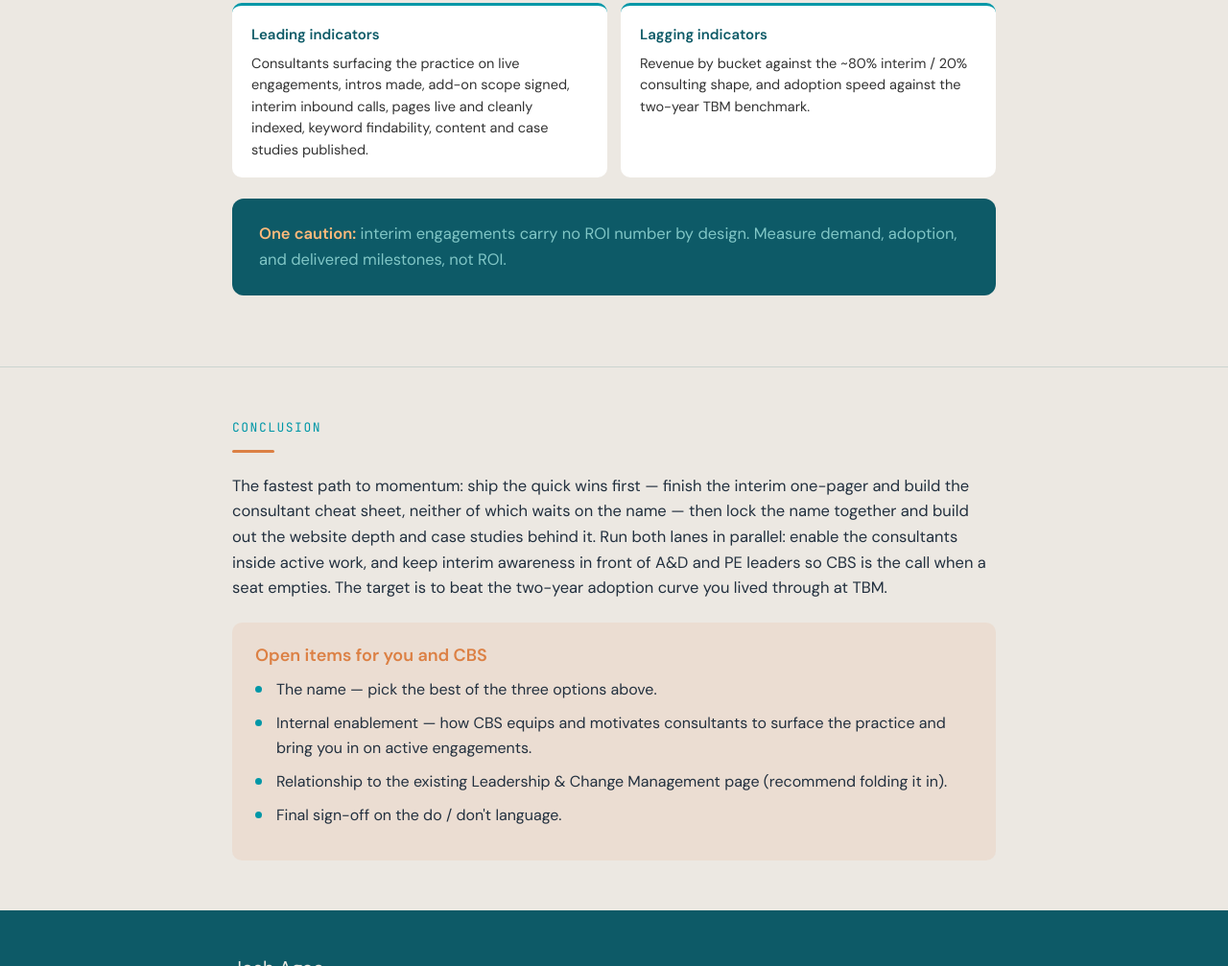
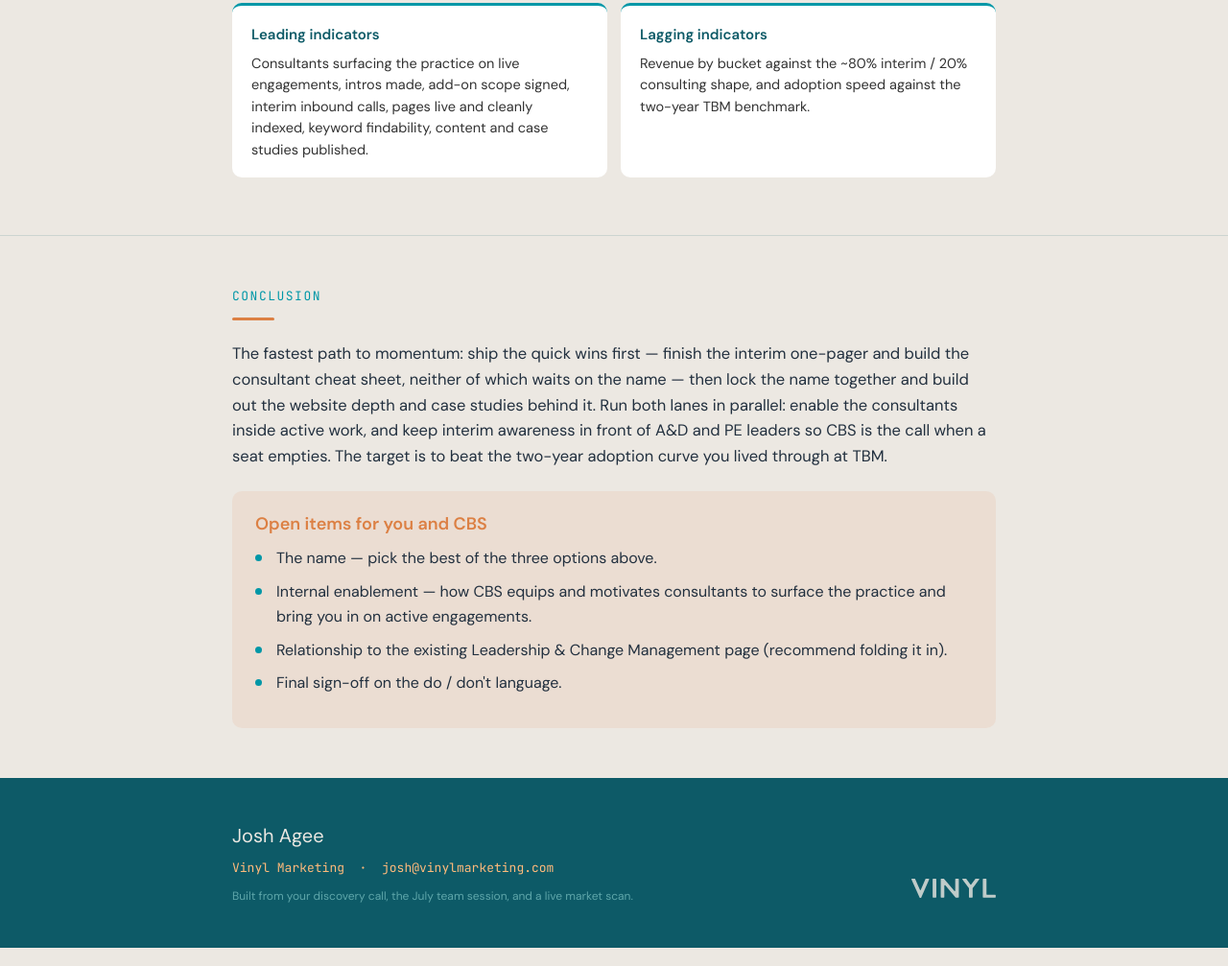
Before and after one commit to grumponalog/Human-Capital-Practice-Strategy, a plain HTML site: page index.html in a window 1280 px wide. Shown: the part 5272-6279 px from the top of the page at 96% size. Drawn offline with Linux system fonts and the light colour scheme.

Commit message:
Remove no-ROI caution from Measure section

```diff
--- a/index.html
+++ b/index.html
@@ -220,7 +220,6 @@
       <div class="card"><h4>Leading indicators</h4><p>Consultants surfacing the practice on live engagements, intros made, add-on scope signed, interim inbound calls, pages live and cleanly indexed, keyword findability, content and case studies published.</p></div>
       <div class="card"><h4>Lagging indicators</h4><p>Revenue by bucket against the ~80% interim / 20% consulting shape, and adoption speed against the two-year TBM benchmark.</p></div>
     </div>
-    <div class="callout"><p style="margin:0;"><strong>One caution:</strong> interim engagements carry no ROI number by design. Measure demand, adoption, and delivered milestones, not ROI.</p></div>
   </div>
 </section>
 
```
